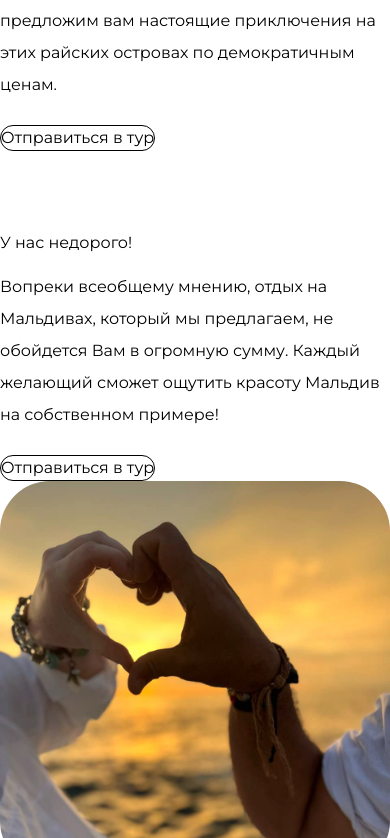
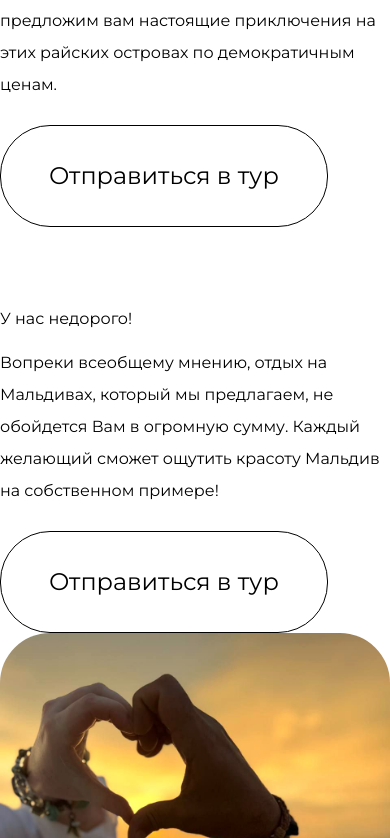
Before and after one commit to RostislavIvanov/maldives-landing, a React (Vite) app: page / in a window 390 px wide. Shown: the part 1446-2284 px from the top of the page. Built offline with nearby package versions, Linux system fonts and the light colour scheme.

Commit message:
Доработка адаптива компонента кнопки

```diff
--- a/src/components/UI/Button/Button.module.css
+++ b/src/components/UI/Button/Button.module.css
@@ -1,8 +1,6 @@
 .default {
     @apply
-    border rounded-default
-    sm:text-[30px] sm:px-12 sm:py-8
-    md:text-[30px] md:px-12 md:py-8
+    border rounded-default px-12 py-8 text-[24px]
     lg:text-default lg:px-8 lg:py-4;
 }
 
--- a/src/components/UI/Button/Button.tsx
+++ b/src/components/UI/Button/Button.tsx
@@ -1,16 +1,15 @@
 import { FC, PropsWithChildren } from "react";
 import classes from './Button.module.css'
+
 interface IButtonProps extends PropsWithChildren {
     color?: 'black' | 'white';
 }
 
 const Button: FC<IButtonProps> = ({ children, color = 'black' }) => {
     return (
-        <div>
-            <button className={`${color === 'black' ? classes.black : classes.white} ${classes.default}`}>
-                {children}
-            </button>
-        </div>
+        <button className={`${color === 'black' ? classes.black : classes.white} ${classes.default}`}>
+            {children}
+        </button>
     );
 };
 
```
